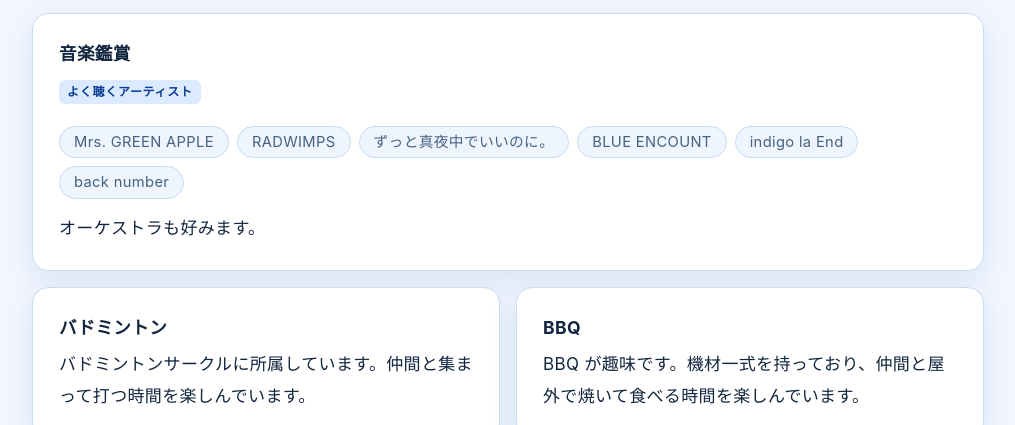
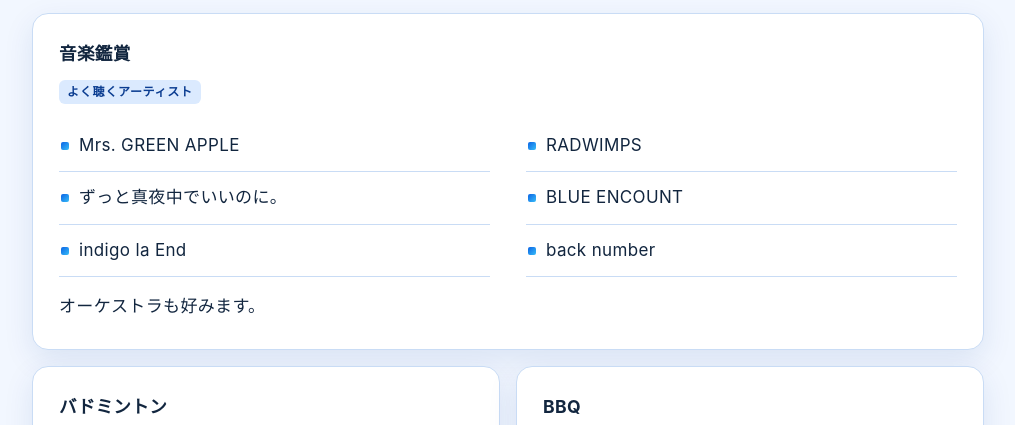
Before and after one commit to aokisoma/aokisoma.github.io, a plain HTML site: page index.html in a window 1280 px wide. Shown: the part 4902-5327 px from the top of the page, without its empty margins (132-1147 px from the left). Drawn offline with Linux system fonts and the light colour scheme.

Commit message:
Interests: show artists as a two-column ruled list instead of chips

```diff
--- a/index.html
+++ b/index.html
@@ -264,6 +264,20 @@
     }
     .interest-wide { margin-bottom: 16px; }
     .chips-note { margin-top: 14px; }
+    .artist-list {
+      list-style: none; margin: 8px 0 0; padding: 0;
+      display: grid; grid-template-columns: 1fr; column-gap: 36px;
+    }
+    .artist-list li {
+      display: flex; align-items: baseline; gap: 10px;
+      padding: 10px 2px; border-bottom: 1px solid var(--border);
+    }
+    .artist-list li::before {
+      content: ""; flex: none; width: 8px; height: 8px; border-radius: 2px;
+      background: linear-gradient(135deg, var(--blue-600), var(--blue-400));
+      transform: translateY(-1px);
+    }
+    @media (min-width: 42rem) { .artist-list { grid-template-columns: 1fr 1fr; } }
     .research-figure { margin: 18px 0 0; }
     .research-figure img {
       display: block; width: 100%; aspect-ratio: 16 / 9;
@@ -484,7 +498,7 @@
       <article class="card interest-wide">
           <h3>音楽鑑賞</h3>
           <span class="tag">よく聴くアーティスト</span>
-          <ul class="chips" aria-label="よく聴くアーティスト一覧">
+          <ul class="artist-list" aria-label="よく聴くアーティスト一覧">
             <li>Mrs. GREEN APPLE</li>
             <li>RADWIMPS</li>
             <li>ずっと真夜中でいいのに。</li>
```
